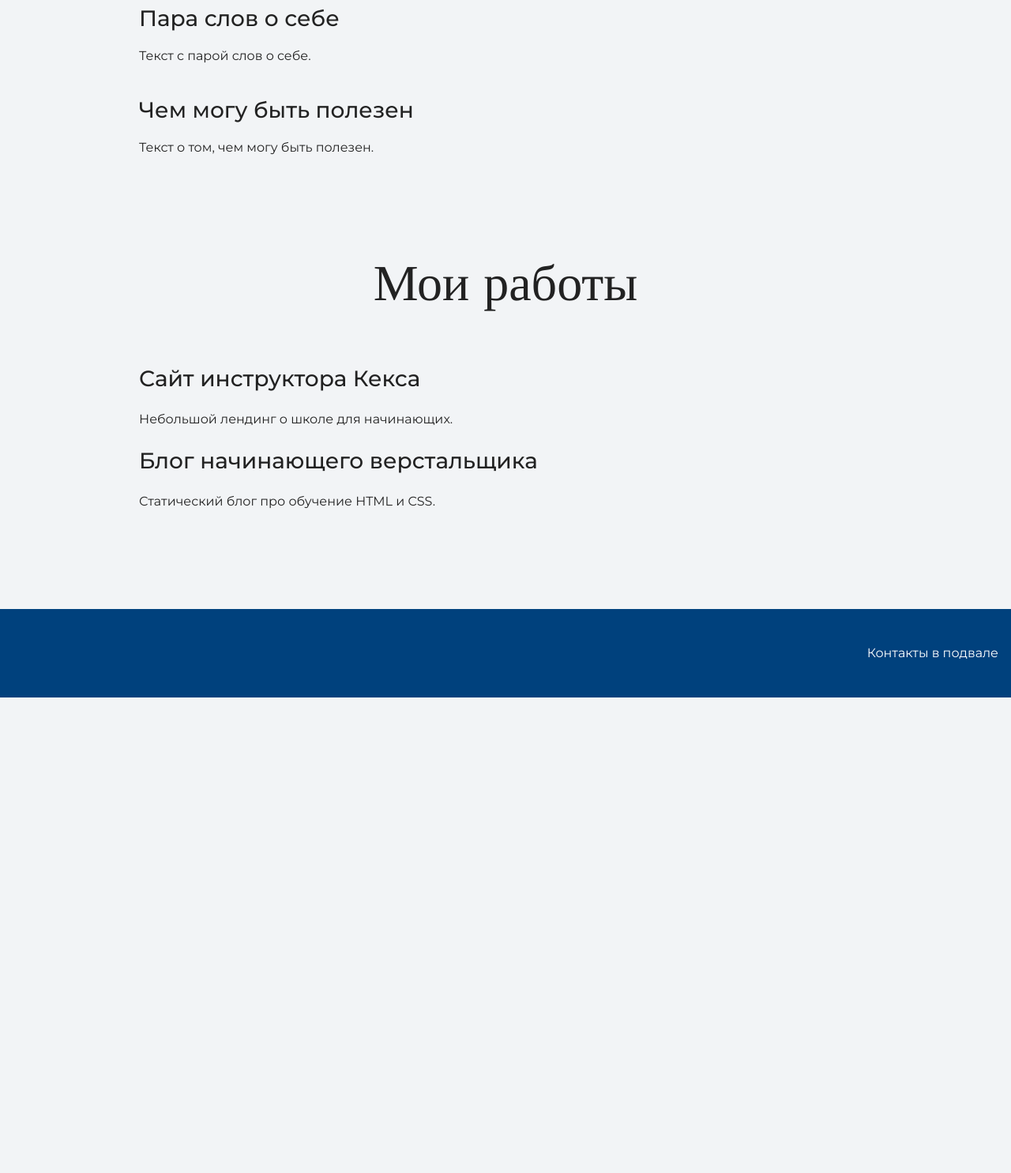
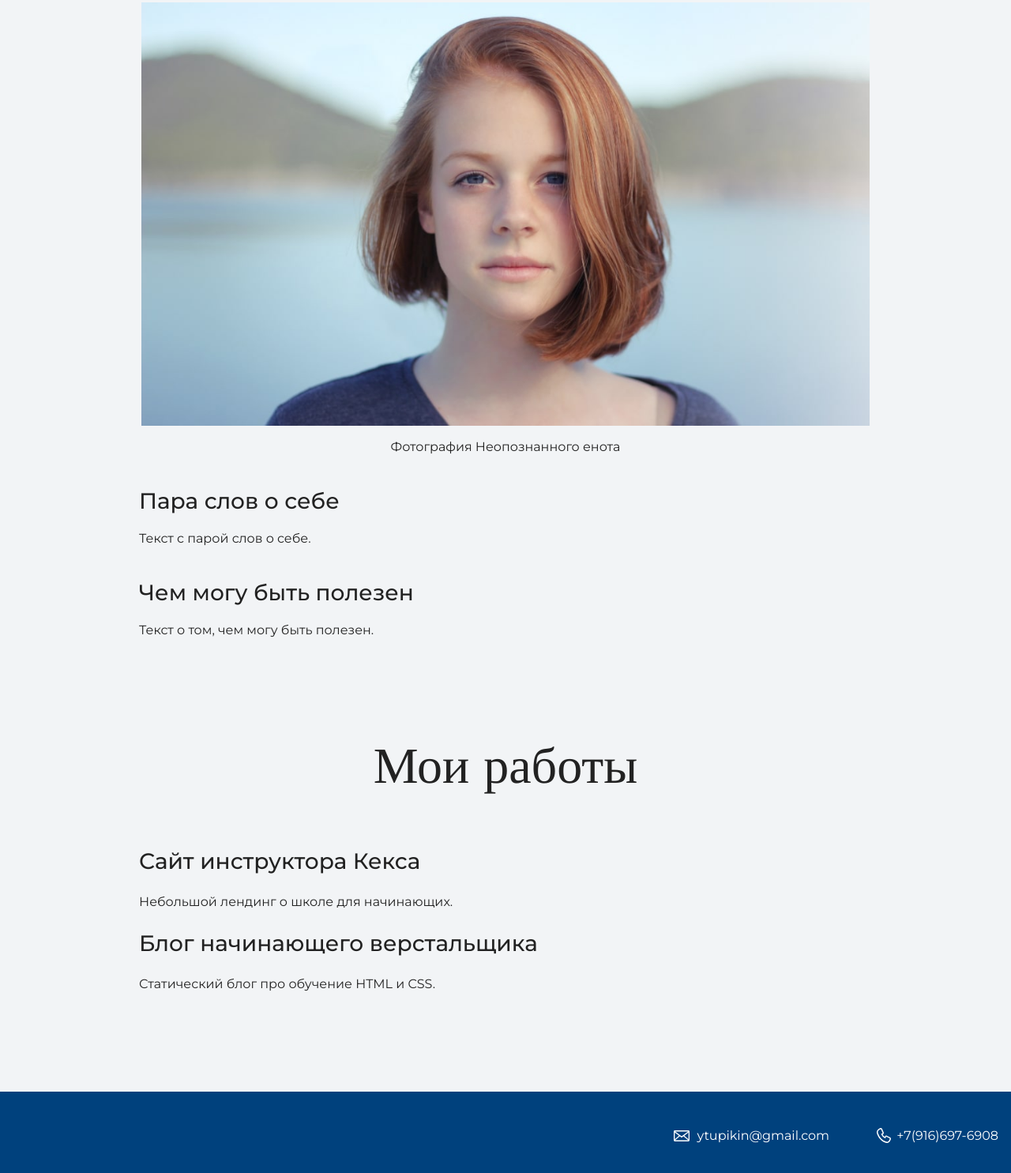
Before and after one commit to Def110/my-site, a plain HTML site: page index.html in a window 1280 px wide. Shown: the part 1169-2654 px from the top of the page at 79% size. Before the commit the page ends 2052 px from the top, so only its background shows below. Drawn offline with nearby package versions, Linux system fonts and the light colour scheme.

Commit message:
Добавлены контакты в подвали фото

```diff
--- a/index.html
+++ b/index.html
@@ -27,6 +27,9 @@
     <section class="intro">
       <div class="container">
       <h2 class="subheading">Давайте познакомимся</h2>
+      <figure class="user-image">
+        <img src="files/user.jpg" weight="928" height="536">Фотография Неопознанного енота</a>
+      </figure>
       <h3>Пара слов о себе</h3>
       <p>Текст с парой слов о себе.</p>
       <h3>Чем могу быть полезен</h3>
@@ -48,7 +51,10 @@
 
     <footer class="page-footer">
       <div class="container">
-      Контакты в подвале
+        <a class="footer-email"
+        href="mailto:ytupikin@gmail.com">ytupikin@gmail.com</a>
+        <a class="footer-phone"
+        href="tel:+79166976908">+7(916)697-6908</a>
     </div>
     </footer>
   </body>
```
